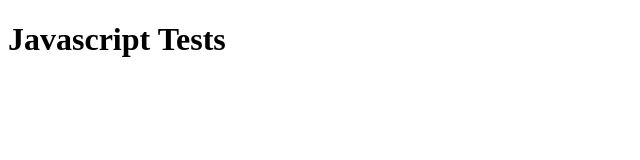
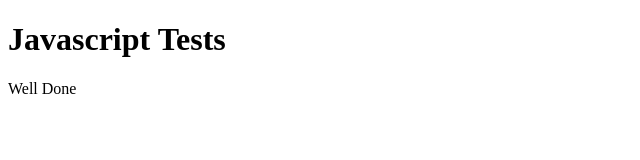
Before and after one commit to felianfilian/Javascript-Advanced, a plain HTML site: page index.html in a window 1280 px wide. Shown: the full height of the page, 0-640 px from the left. Drawn offline with Linux system fonts and the light colour scheme.

Commit message:
change dom value of tag with id

```diff
--- a/index.html
+++ b/index.html
@@ -10,6 +10,8 @@
 <body>
     <h1>Javascript Tests</h1>
 
+    <p id="title">Hello JS</p>
+
     <script src="script.js"></script>
 </body>
 </html>
--- a/script.js
+++ b/script.js
@@ -13,3 +13,7 @@ console.log(newYear);
 newDate.setFullYear(2018);
 newYear = newDate.getFullYear();
 console.log(newYear);
+
+// DOM
+let pTag =  document.getElementById('title');
+pTag.innerHTML = "Well Done";
```
